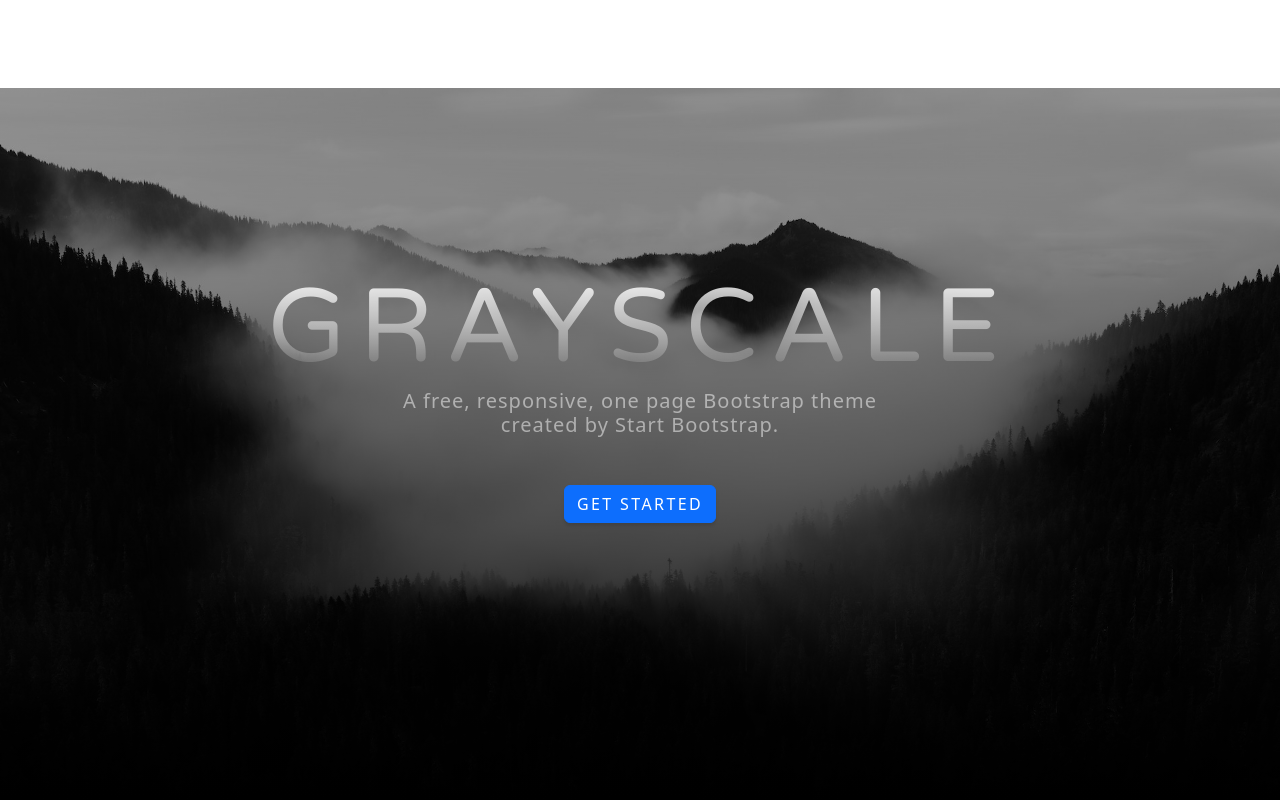
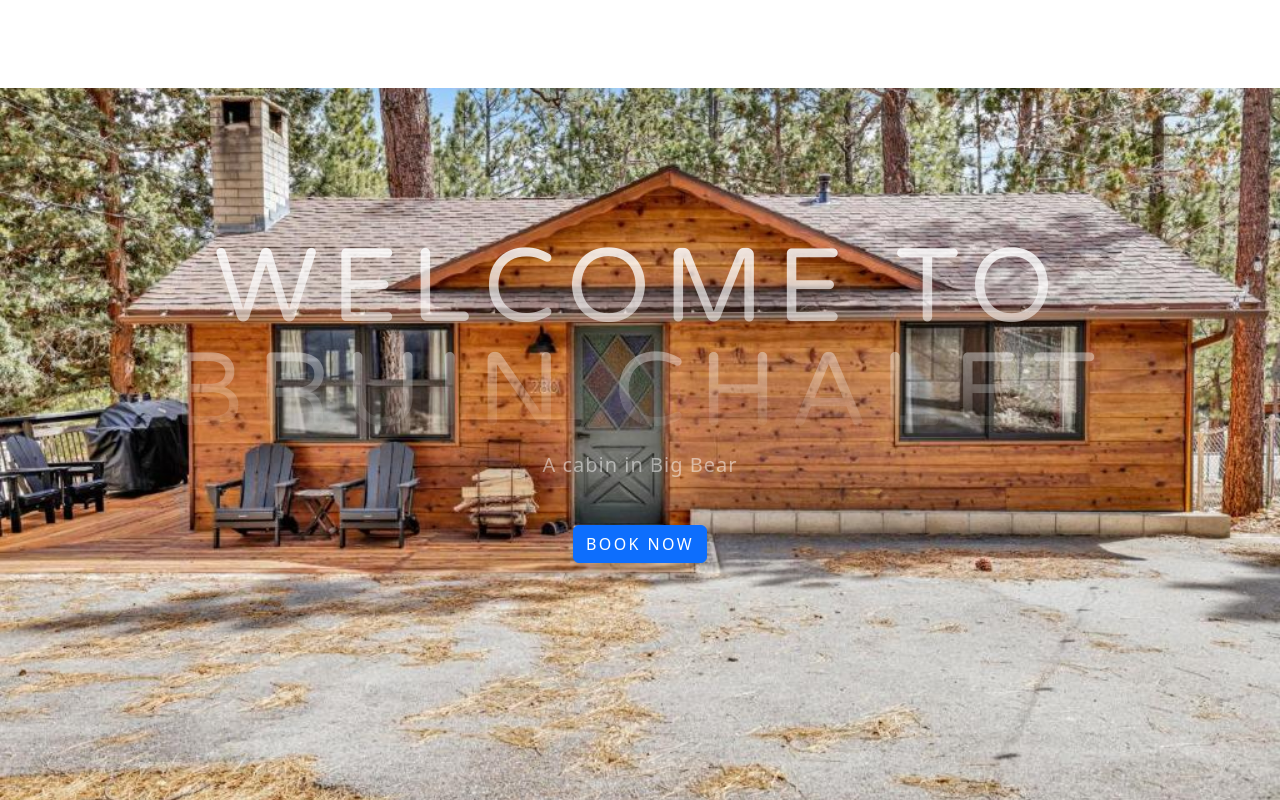
Before and after one commit to machavez2011/bruin-chalet, a React (Vite) app: page / in a window 1280 px wide. Shown: the top 800 px of the page. Built offline with nearby package versions, Linux system fonts and the light colour scheme.

Commit message:
styling updates to navbar and header

```diff
--- a/src/components/LandingPage/landing-page.jsx
+++ b/src/components/LandingPage/landing-page.jsx
@@ -1,10 +1,10 @@
 import React from "react";
 import CalendarPicker from './modules/Calendar';
+import NavBar from "./modules/NavBar/nav-bar";
 import Header from './modules/Header';
 import Project from './modules/Project';
 import Signup from './modules/Signup';
 import Contact from './modules/Contact';
-import NavBar from "./modules/NavBar/nav-bar";
 
 const LandingPage = () => {
     return (
--- a/src/components/LandingPage/modules/Header/header.jsx
+++ b/src/components/LandingPage/modules/Header/header.jsx
@@ -7,9 +7,9 @@
                 <div class="container px-4 px-lg-5 d-flex h-100 align-items-center justify-content-center">
                     <div class="d-flex justify-content-center">
                         <div class="text-center">
-                            <h1 class="mx-auto my-0 text-uppercase">Grayscale</h1>
-                            <h2 class="text-white-50 mx-auto mt-2 mb-5">A free, responsive, one page Bootstrap theme created by Start Bootstrap.</h2>
-                            <a class="btn btn-primary" href="#about">Get Started</a>
+                            <h1 class="mx-auto my-0 text-uppercase">Welcome to Bruin Chalet</h1>
+                            <h2 class="text-white-50 mx-auto mt-2 mb-5">A cabin in Big Bear</h2>
+                            <a class="btn btn-primary" href="#about">Book Now</a>
                         </div>
                     </div>
                 </div>
--- a/src/components/LandingPage/modules/NavBar/index.js
+++ b/src/components/LandingPage/modules/NavBar/index.js
@@ -1,3 +1,3 @@
-import LandingPage from "./nav-bar";
+import NavBar from "./nav-bar";
 
-export default LandingPage;
+export default NavBar;
--- a/src/components/LandingPage/modules/NavBar/nav-bar.jsx
+++ b/src/components/LandingPage/modules/NavBar/nav-bar.jsx
@@ -4,7 +4,7 @@
     return (
         <nav class="navbar navbar-expand-lg navbar-light fixed-top" id="mainNav">
             <div class="container px-4 px-lg-5">
-                <a class="navbar-brand" href="#page-top">Start Bootstrap</a>
+                <a class="navbar-brand" href="#page-top">Bruin Chalet Big Bear</a>
                 <button class="navbar-toggler navbar-toggler-right" type="button" data-bs-toggle="collapse" data-bs-target="#navbarResponsive" aria-controls="navbarResponsive" aria-expanded="false" aria-label="Toggle navigation">
                     Menu
                     <i class="fas fa-bars"></i>
```
Also changed, not shown: assets/img/cabin/FrontFace.jpg (added), css/styles.css.
